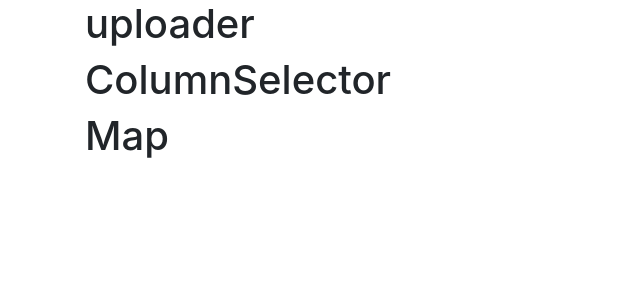
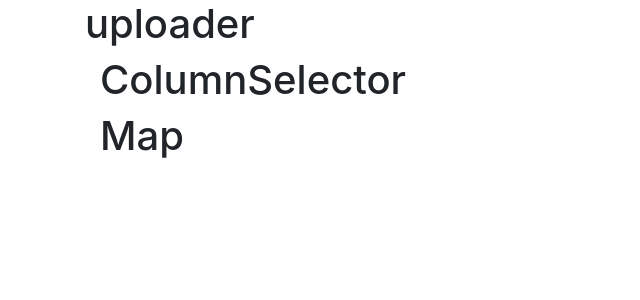
Before and after one commit to ksuh90/neat-maps, a React (Create React App) app: page / in a window 1280 px wide. Shown: the top 300 px of the page, without its empty margins (0-640 px from the left). Built offline with nearby package versions, Linux system fonts and the light colour scheme.

Commit message:
create-upload: Wrap in containers

```diff
--- a/src/components/ColumnSelector.js
+++ b/src/components/ColumnSelector.js
@@ -4,7 +4,9 @@ class ColumnSelector extends React.Component {
 
     render() {
         return (
-            <h1>ColumnSelector</h1>
+            <div className="container">
+                <h1>ColumnSelector</h1>
+            </div>
         );
     }
 }
--- a/src/components/Map.js
+++ b/src/components/Map.js
@@ -4,7 +4,9 @@ class Map extends React.Component {
 
     render() {
         return (
-            <h1>Map</h1>
+            <div className="container">
+                <h1>Map</h1>
+            </div>
         );
     }
 }
```
